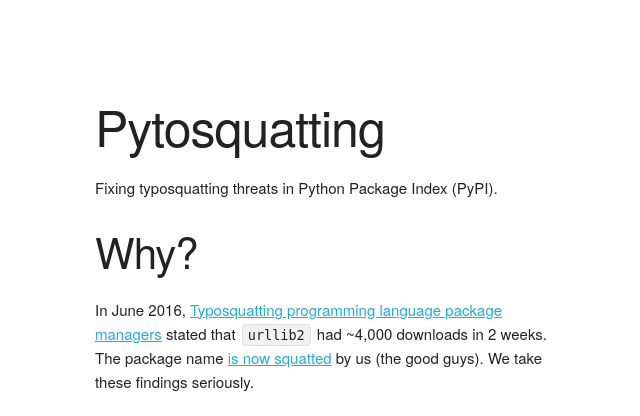
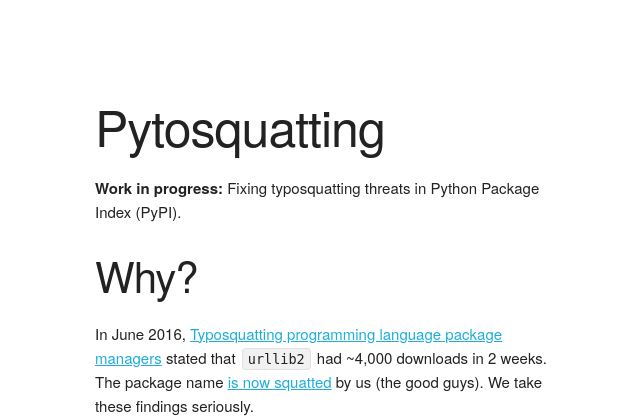
Before and after one commit to benjaoming/pytosquatting, a Django app: template webpages/templates/index.html in a window 1280 px wide. Shown: the top 416 px of the page, without its empty margins (65-705 px from the left). Run offline with Django 3.2, Linux system fonts and the light colour scheme; the template is opened without the code that fills it, so the values that code supplies are empty.

Commit message:
Add work in progress label

```diff
--- a/webpages/templates/index.html
+++ b/webpages/templates/index.html
@@ -4,7 +4,7 @@
     <div class="row">
       <div class="one-half column" style="margin-top: 10%">
         <h1>Pytosquatting</h1>
-        <p>Fixing typosquatting threats in Python Package Index (PyPI).</p>
+        <p><strong>Work in progress:</strong> Fixing typosquatting threats in Python Package Index (PyPI).</p>
         <h2>Why?</h2>
         <p>In June 2016, <a href="http://incolumitas.com/2016/06/08/typosquatting-package-managers/">Typosquatting programming language package managers</a> stated that <code>urllib2</code> had ~4,000 downloads in 2 weeks. The package name <a href="https://pypi.python.org/pypi/urllib2/">is now squatted</a> by us (the good guys). We take these findings seriously.</p>
 
```
